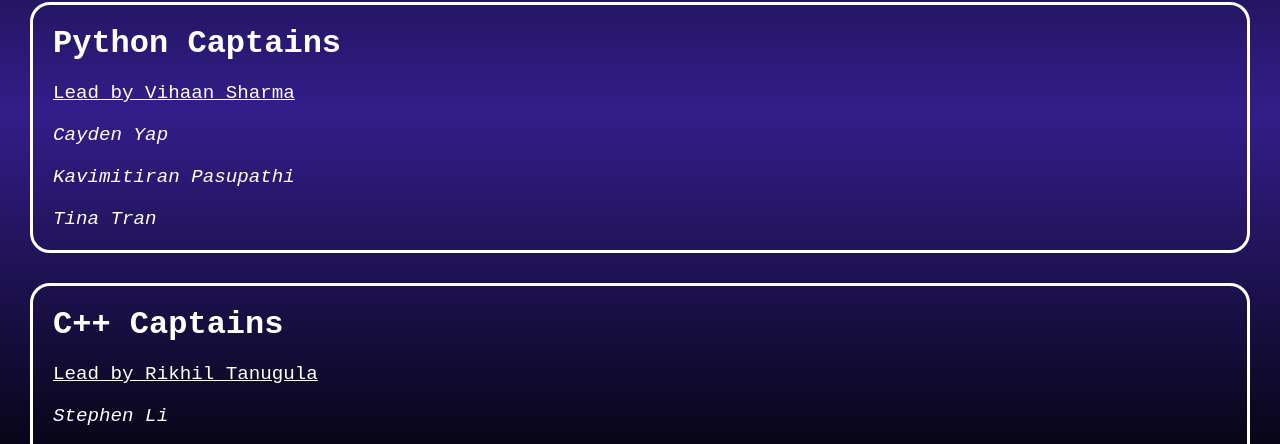
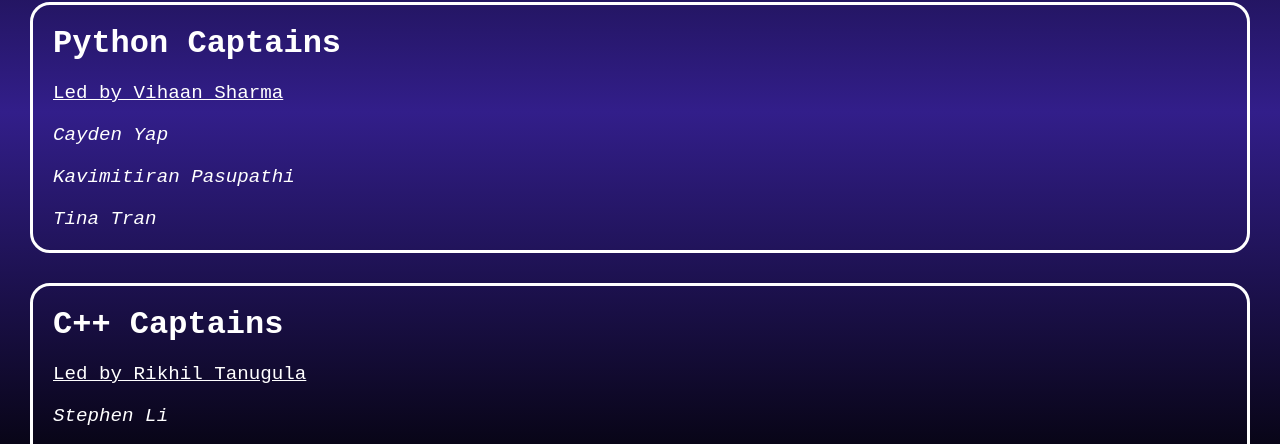
Before and after one commit to Yappy0/PHHS-CS-Club-Webpage, a plain HTML site: page captains.html in a window 1280 px wide. Shown: the part 288-732 px from the top of the page. Drawn offline with Linux system fonts and the light colour scheme.

Commit message:
Update captains.html
typo

```diff
--- a/captains.html
+++ b/captains.html
@@ -24,7 +24,7 @@
 
     <div class="content">
       <h1>Python Captains</h1>
-      <p><u> Lead by Vihaan Sharma </u></p>
+      <p><u> Led by Vihaan Sharma </u></p>
       <p><i>Cayden Yap</i></p>
       <p><i>Kavimitiran Pasupathi</i></p>
       <p><i>Tina Tran</i></p>
@@ -32,7 +32,7 @@
 
     <div class="content">
       <h1>C++ Captains</h1>
-      <p><u> Lead by Rikhil Tanugula </u></p>
+      <p><u> Led by Rikhil Tanugula </u></p>
       <p><i>Stephen Li</i></p>
       <p><i>Jason Shnaper</i></p>
       <p><i>Chris Lee</i></p>
```
